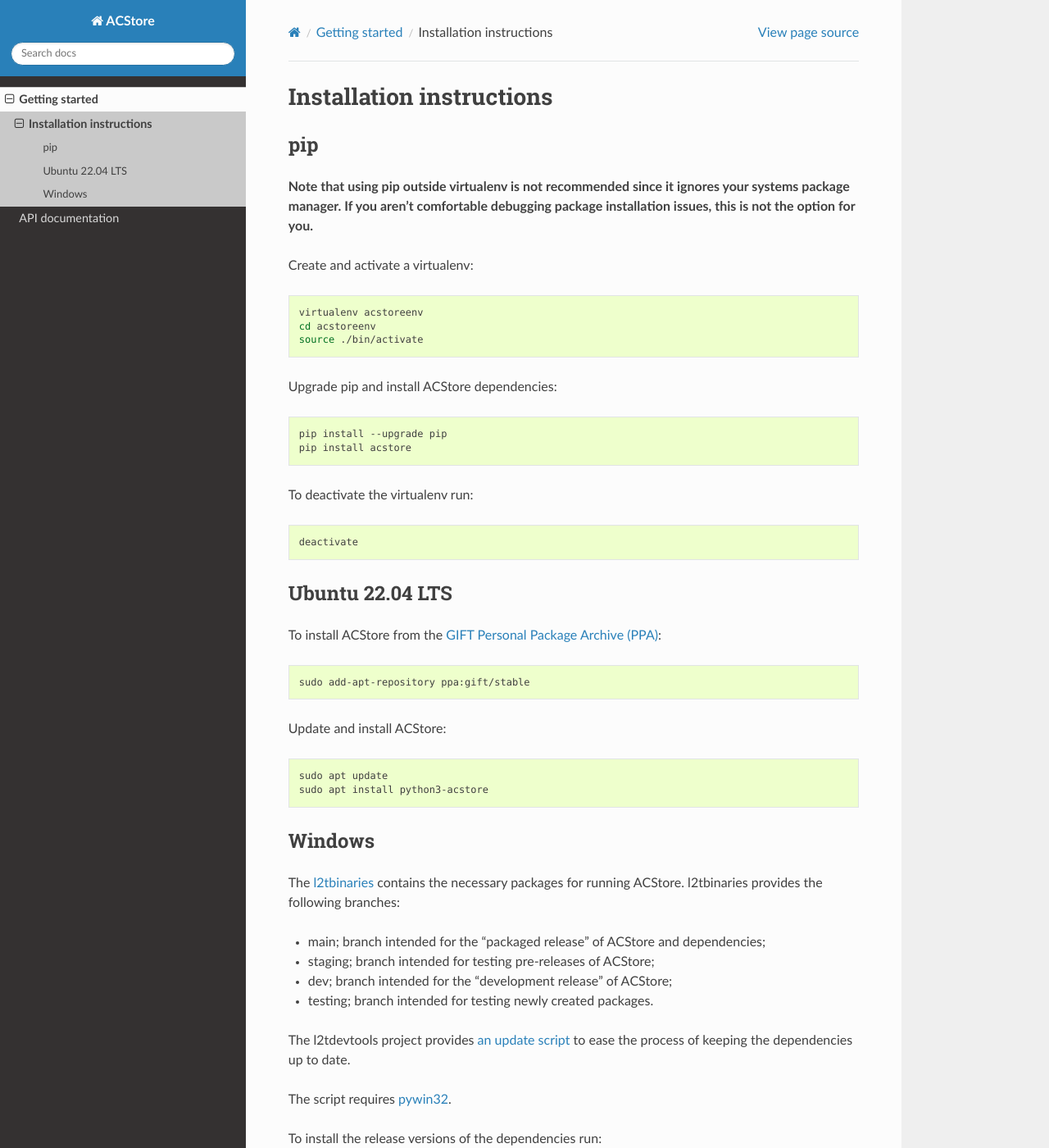
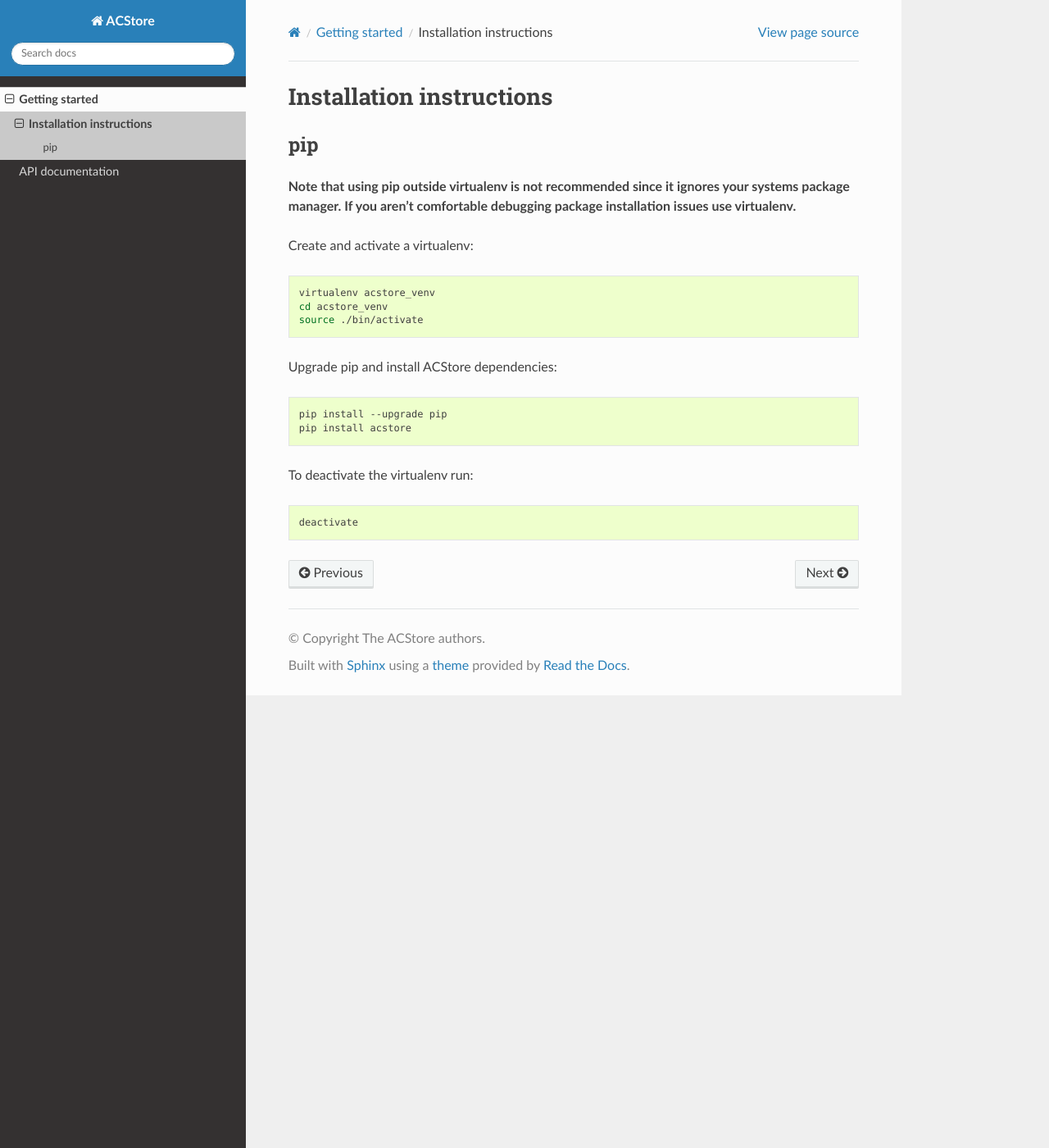
Before and after one commit to log2timeline/acstore, a Sphinx documentation site: the page built from docs/sources/user/Installation-instructions.md, in a window 1280 px wide and 1400 px high. Shown: the whole window at 82% size. Built offline with Sphinx 7.4.7 and the Read the Docs theme 3.1.0, drawn with Linux system fonts in a browser that asks for light colours; pages that are not in the unit, such as notebooks, are missing from menus; some of the changed text lies outside the part shown.

Commit message:
Updated documentation (#92)

````diff
--- a/acstore/__init__.py
+++ b/acstore/__init__.py
@@ -4,4 +4,4 @@
 to read and write plaso storage files.
 """
 
-__version__ = "20260507"
+__version__ = "20260709"
--- a/docs/sources/user/Installation-instructions.md
+++ b/docs/sources/user/Installation-instructions.md
@@ -4,13 +4,13 @@
 
 **Note that using pip outside virtualenv is not recommended since it ignores
 your systems package manager. If you aren't comfortable debugging package
-installation issues, this is not the option for you.**
+installation issues use virtualenv.**
 
 Create and activate a virtualenv:
 
 ```bash
-virtualenv acstoreenv
-cd acstoreenv
+virtualenv acstore_venv
+cd acstore_venv
 source ./bin/activate
 ```
 
@@ -26,42 +26,3 @@
 ```bash
 deactivate
 ```
-
-## Ubuntu 22.04 LTS
-
-To install ACStore from the [GIFT Personal Package Archive (PPA)](https://launchpad.net/~gift):
-
-```bash
-sudo add-apt-repository ppa:gift/stable
-```
-
-Update and install ACStore:
-
-```bash
-sudo apt update
-sudo apt install python3-acstore
-```
-
-## Windows
-
-The [l2tbinaries](https://github.com/log2timeline/l2tbinaries) contains the
-necessary packages for running ACStore. l2tbinaries provides the following
-branches:
-
-* main; branch intended for the "packaged release" of ACStore and dependencies;
-* staging; branch intended for testing pre-releases of ACStore;
-* dev; branch intended for the "development release" of ACStore;
-* testing; branch intended for testing newly created packages.
-
-The l2tdevtools project provides [an update script](https://github.com/log2timeline/l2tdevtools/wiki/Update-script)
-to ease the process of keeping the dependencies up to date.
-
-The script requires [pywin32](https://github.com/mhammond/pywin32/releases).
-
-To install the release versions of the dependencies run:
-
-```
-set PYTHONPATH=.
-
-C:\Python3\python.exe tools\update.py --preset acstore
-```
--- a/pyproject.toml
+++ b/pyproject.toml
@@ -4,7 +4,7 @@
 
 [project]
 name = "acstore"
-version = "20260704"
+version = "20260709"
 description = "Attribute Container Storage (ACStore)"
 maintainers = [
     { name = "Log2Timeline maintainers", email = "log2timeline-maintainers@googlegroups.com" },
````
Also changed, not shown: 1 other file.
